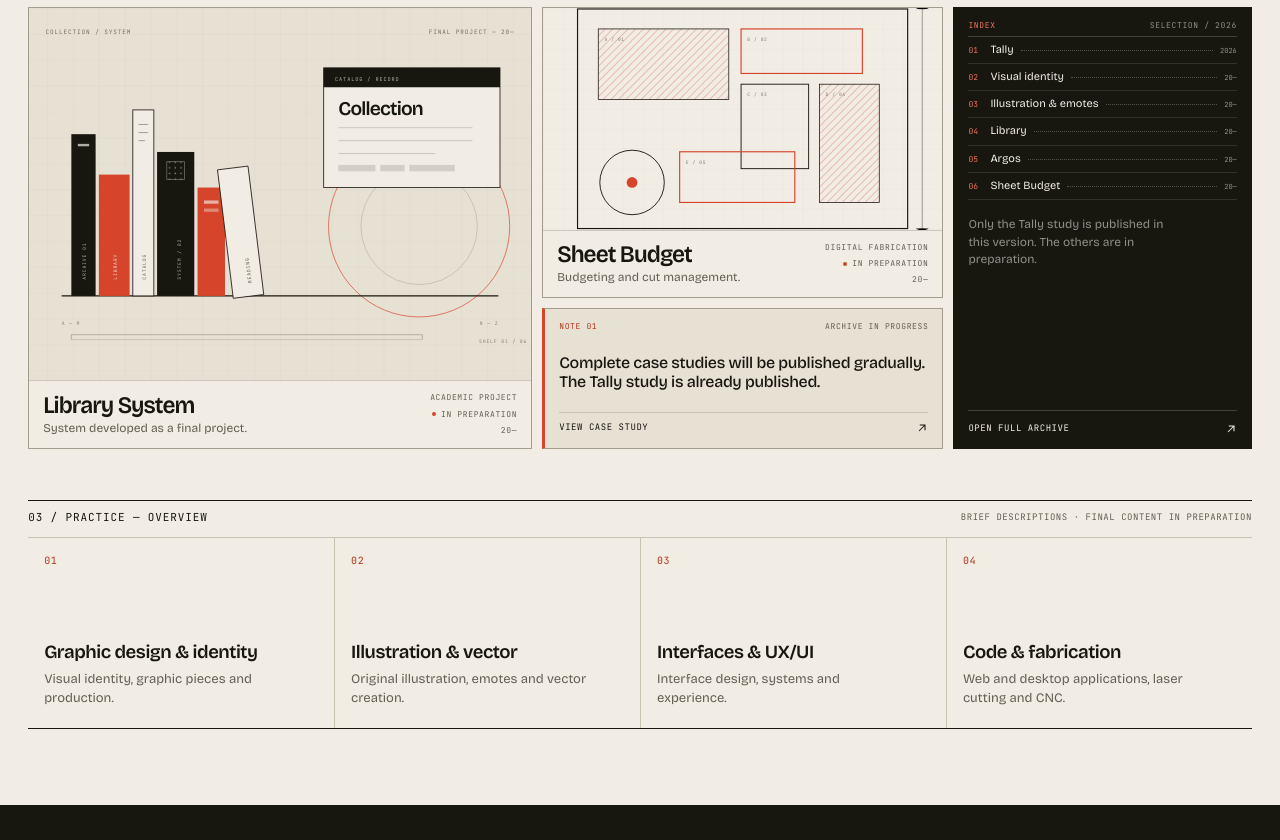
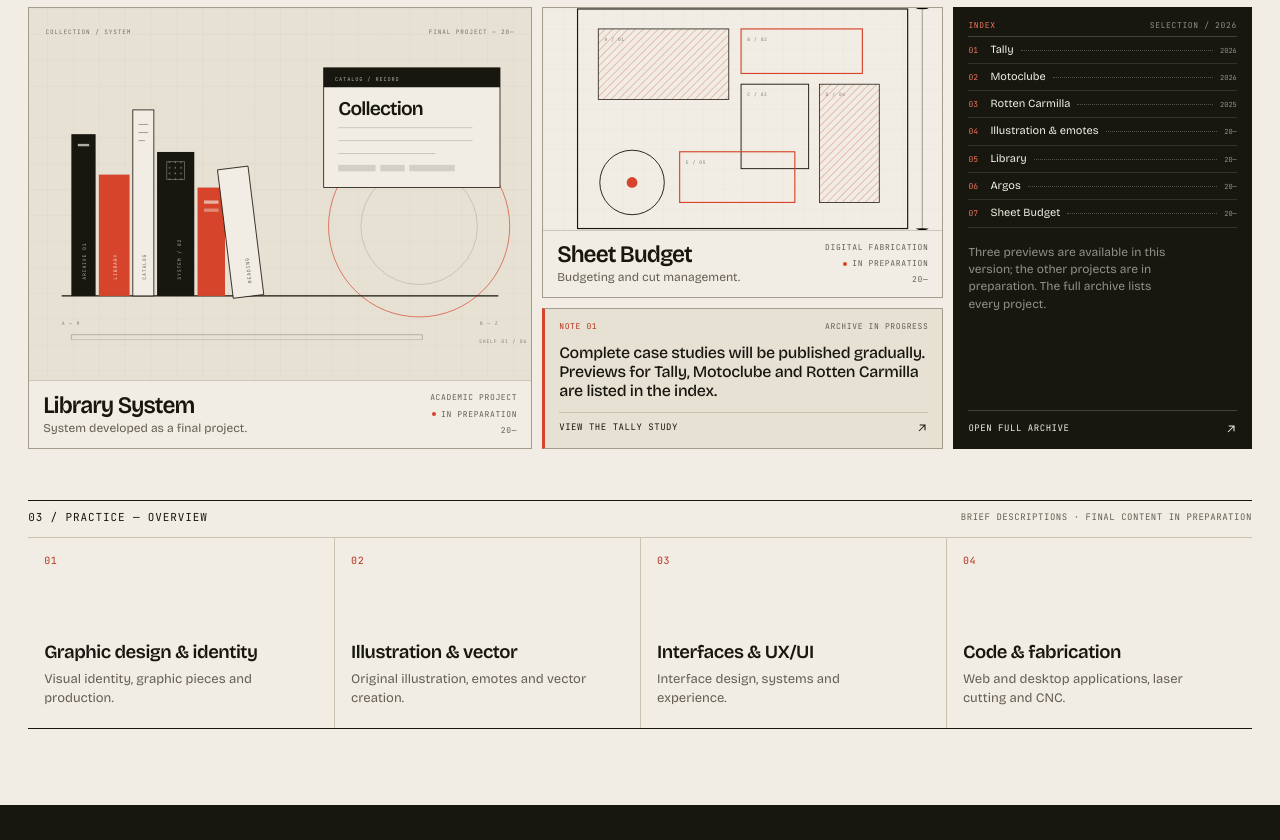
Before and after one commit to thomasteinhoff/portfolio, a plain HTML site: page index.en.html in a window 1280 px wide. Shown: the part 1220-2060 px from the top of the page. Drawn offline with Linux system fonts and the light colour scheme.

Commit message:
feat(home): link published studies from index and note

```diff
--- a/assets/css/components.css
+++ b/assets/css/components.css
@@ -436,8 +436,13 @@
   font-size: 0.5rem;
 }
 
-.index-list li > span:nth-child(2) {
+.index-list li > :nth-child(2) {
   flex: none;
+}
+
+.index-list li > a:hover,
+.index-list li > a:focus-visible {
+  color: var(--signal-light);
 }
 
 .index-list .leader {
--- a/index.en.html
+++ b/index.en.html
@@ -719,9 +719,9 @@
               <span>Note 01</span>
               <span>Archive in progress</span>
             </div>
-            <p class="note__text">Complete case studies will be published gradually. The Tally study is already published.</p>
+            <p class="note__text">Complete case studies will be published gradually. Previews for Tally, Motoclube and Rotten Carmilla are listed in the index.</p>
             <span class="note__link">
-              <span>View case study</span>
+              <span>View the Tally study</span>
               <svg viewBox="0 0 16 16" fill="none" aria-hidden="true"><path d="M4 12 12 4M5 4h7v7" stroke="currentColor" stroke-width="1.4"/></svg>
             </span>
           </a>
@@ -732,14 +732,15 @@
               <span>Selection / 2026</span>
             </div>
             <ol class="index-list">
-              <li><span>01</span><span>Tally</span><span class="leader" aria-hidden="true"></span><span>2026</span></li>
-              <li><span>02</span><span>Visual identity</span><span class="leader" aria-hidden="true"></span><span>20—</span></li>
-              <li><span>03</span><span>Illustration &amp; emotes</span><span class="leader" aria-hidden="true"></span><span>20—</span></li>
-              <li><span>04</span><span>Library</span><span class="leader" aria-hidden="true"></span><span>20—</span></li>
-              <li><span>05</span><span>Argos</span><span class="leader" aria-hidden="true"></span><span>20—</span></li>
-              <li><span>06</span><span>Sheet Budget</span><span class="leader" aria-hidden="true"></span><span>20—</span></li>
+              <li><span>01</span><a href="pages/projects/tally/index.en.html">Tally</a><span class="leader" aria-hidden="true"></span><span>2026</span></li>
+              <li><span>02</span><a href="pages/projects/motoclube/index.en.html">Motoclube</a><span class="leader" aria-hidden="true"></span><span>2026</span></li>
+              <li><span>03</span><a href="pages/projects/rotten-carmilla/index.en.html">Rotten Carmilla</a><span class="leader" aria-hidden="true"></span><span>2025</span></li>
+              <li><span>04</span><span>Illustration &amp; emotes</span><span class="leader" aria-hidden="true"></span><span>20—</span></li>
+              <li><span>05</span><span>Library</span><span class="leader" aria-hidden="true"></span><span>20—</span></li>
+              <li><span>06</span><span>Argos</span><span class="leader" aria-hidden="true"></span><span>20—</span></li>
+              <li><span>07</span><span>Sheet Budget</span><span class="leader" aria-hidden="true"></span><span>20—</span></li>
             </ol>
-            <p class="index-card__note">Only the Tally study is published in this version. The others are in preparation.</p>
+            <p class="index-card__note">Three previews are available in this version; the other projects are in preparation. The full archive lists every project.</p>
             <a class="index-card__link" href="pages/projects/index.en.html">
               <span>Open full archive</span>
               <svg viewBox="0 0 16 16" fill="none" aria-hidden="true"><path d="M4 12 12 4M5 4h7v7" stroke="currentColor" stroke-width="1.4"/></svg>
```
Also changed, not shown: index.html (+10 -9 lines).
